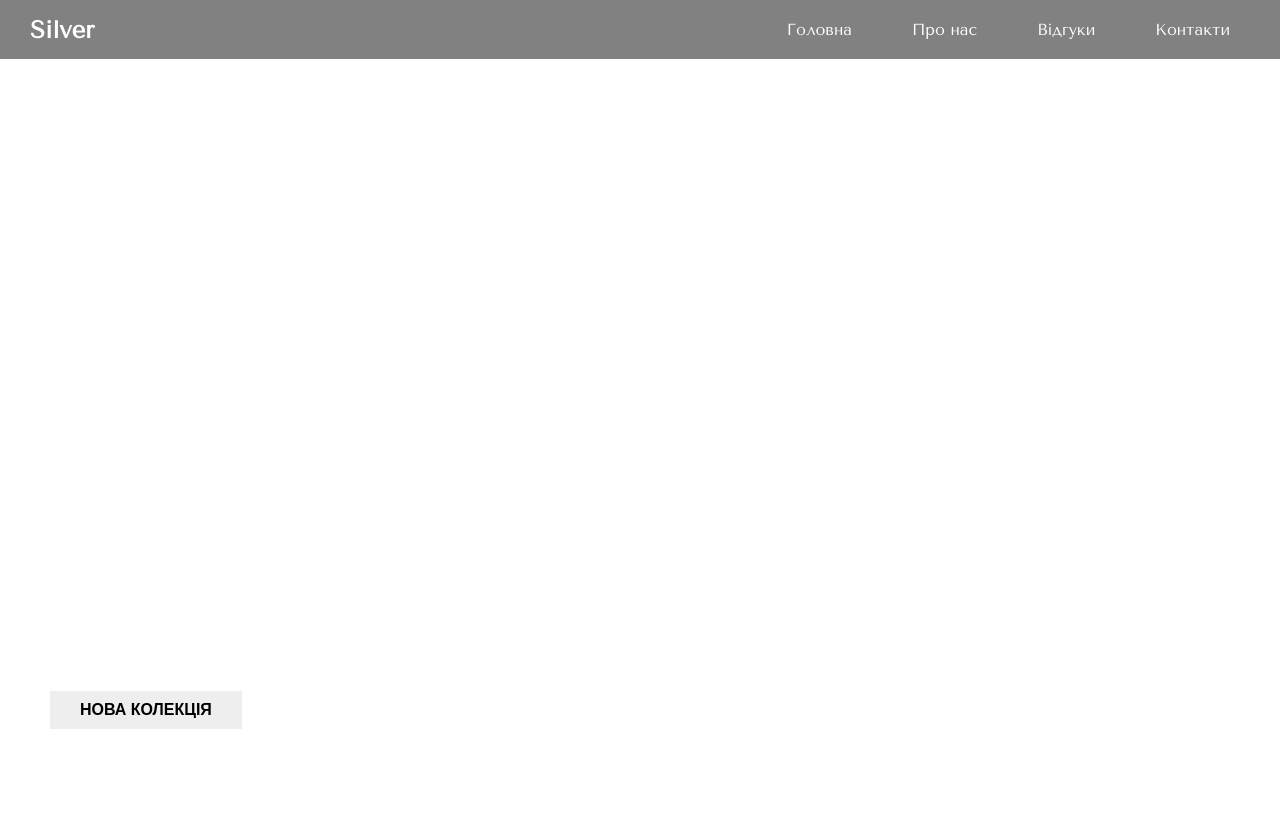
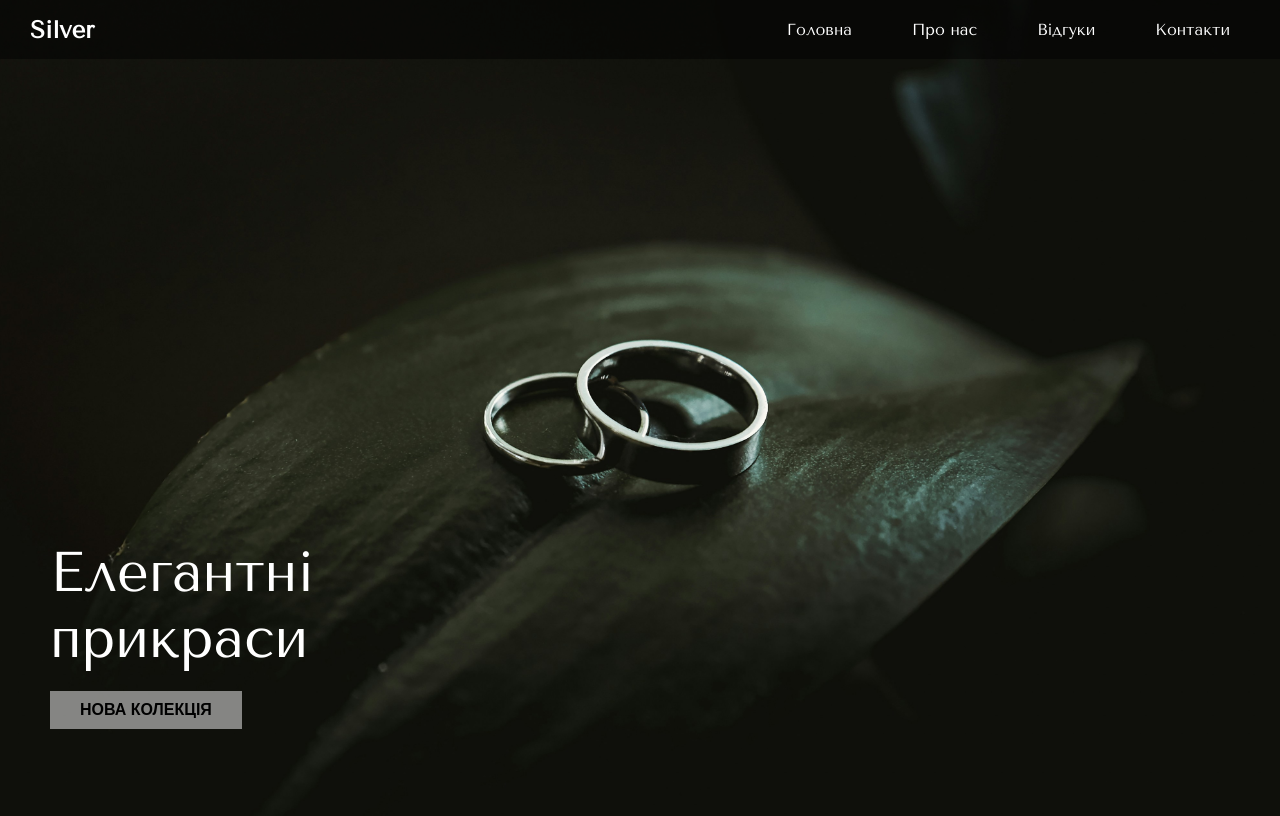
Before and after one commit to tsisar-daria/jewelry, a plain HTML site: page index.html in a window 1280 px wide. Drawn offline with nearby package versions, Linux system fonts and the light colour scheme; a web font is replaced by a local one.

Commit message:
Update style.css

```diff
--- a/styles/style.css
+++ b/styles/style.css
@@ -12,7 +12,7 @@
     font-family: 'Tenor Sans', sans-serif;
     color: #fff;
     overflow: hidden;
-    background: url('jewelry/img/img.jpg') no-repeat center center/cover;
+    background: url('/jewelry/img/img.jpg') no-repeat center center/cover;
   }
 
   header {
```
